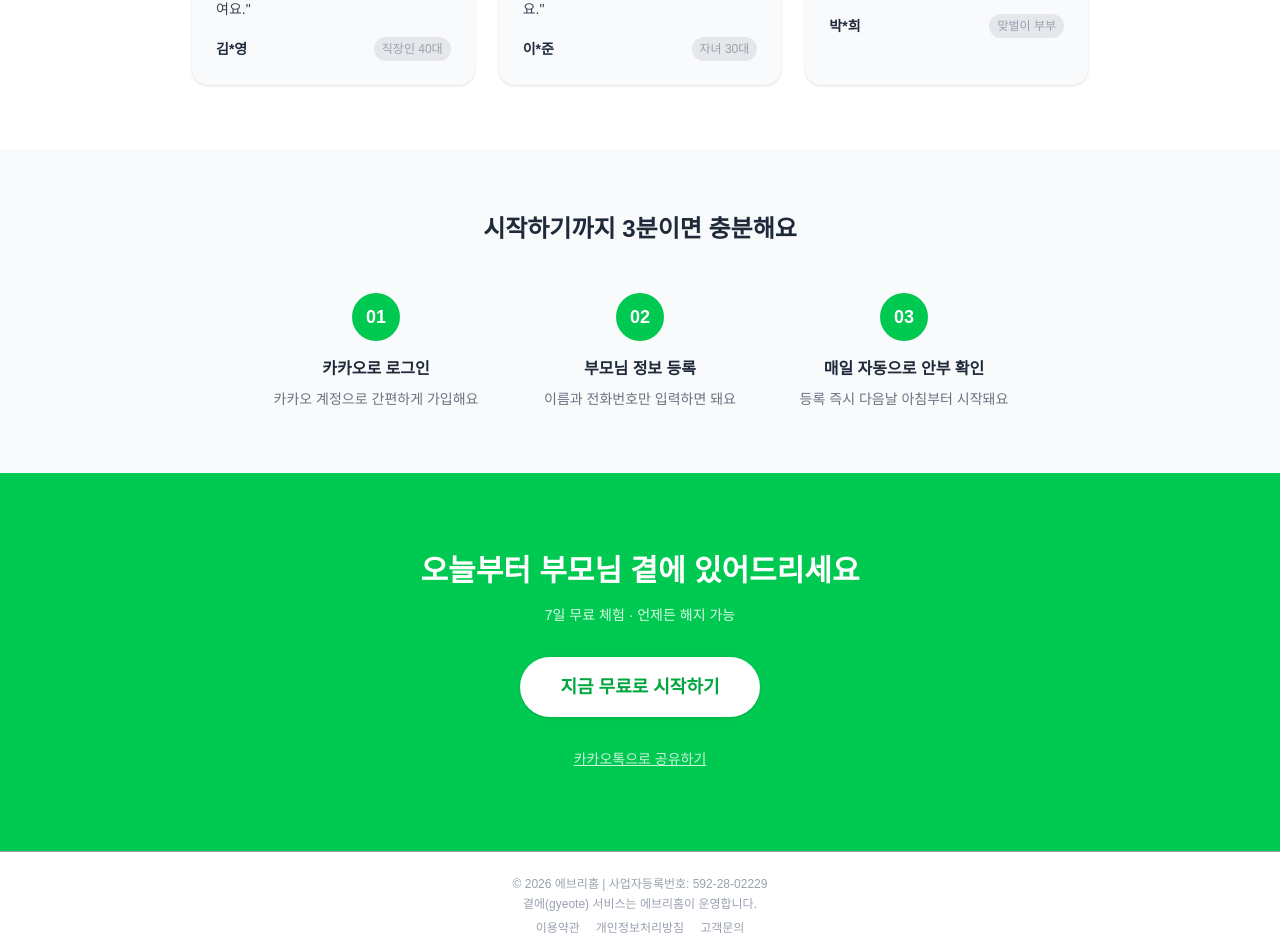
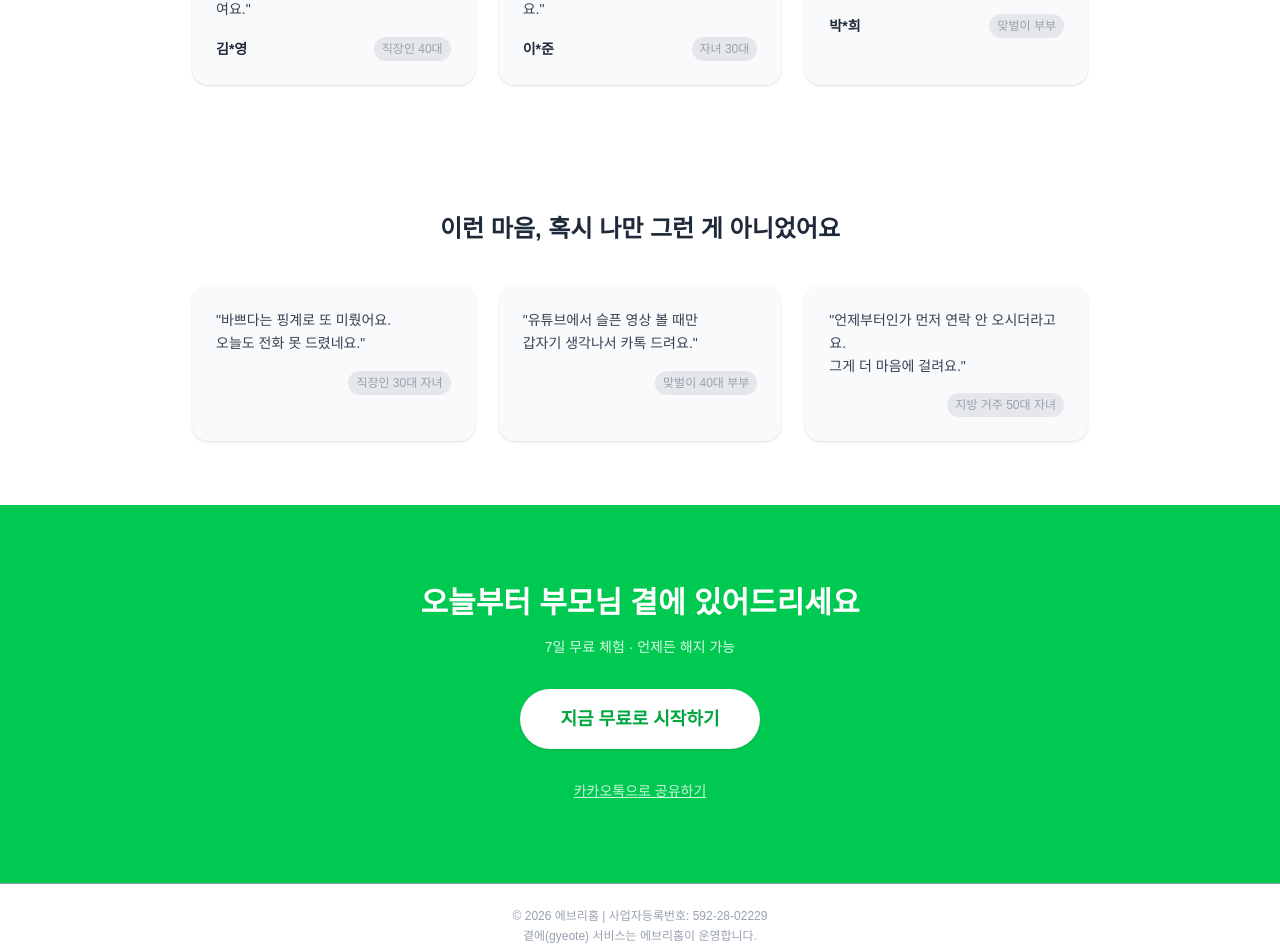
Before and after one commit to kindboy0427-collab/gyeote, a Next.js app: page / in a window 1280 px wide. Shown: the part 1299-2245 px from the top of the page. Built offline with nearby package versions, Linux system fonts and the light colour scheme.

Commit message:
랜딩 후기 섹션 감성 페르소나 카드로 교체

```diff
--- a/app/page.tsx
+++ b/app/page.tsx
@@ -71,23 +71,38 @@ export default function Home() {
         </div>
       </section>
 
-      <section className="px-6 py-16 bg-gray-50">
-        <h3 className="text-center text-2xl font-bold text-gray-800 mb-12">시작하기까지 3분이면 충분해요</h3>
-        <div className="flex flex-col md:flex-row items-center justify-center gap-6 max-w-3xl mx-auto">
+      <section className="px-6 py-16 bg-white">
+
+        <h3 className="text-center text-2xl font-bold text-gray-800 mb-10">이런 마음, 혹시 나만 그런 게 아니었어요</h3>
+
+        <div className="grid grid-cols-1 md:grid-cols-3 gap-6 max-w-4xl mx-auto">
+
           {[
-            { step: '01', title: '카카오로 로그인', desc: '카카오 계정으로 간편하게 가입해요' },
-            { step: '02', title: '부모님 정보 등록', desc: '이름과 전화번호만 입력하면 돼요' },
-            { step: '03', title: '매일 자동으로 안부 확인', desc: '등록 즉시 다음날 아침부터 시작돼요' },
-          ].map((s, i) => (
-            <div key={i} className="flex-1 text-center">
-              <div className="w-12 h-12 bg-green-500 text-white rounded-full flex items-center justify-center font-bold text-lg mx-auto mb-4">
-                {s.step}
+
+            { text: '바쁘다는 핑계로 또 미뤘어요.\n오늘도 전화 못 드렸네요.', tag: '직장인 30대 자녀' },
+
+            { text: '유튜브에서 슬픈 영상 볼 때만\n갑자기 생각나서 카톡 드려요.', tag: '맞벌이 40대 부부' },
+
+            { text: '언제부터인가 먼저 연락 안 오시더라고요.\n그게 더 마음에 걸려요.', tag: '지방 거주 50대 자녀' },
+
+          ].map((r, i) => (
+
+            <div key={i} className="bg-gray-50 rounded-2xl p-6 shadow-sm">
+
+              <p className="text-gray-700 text-sm leading-relaxed mb-4 whitespace-pre-line">"{r.text}"</p>
+
+              <div className="flex items-center justify-end">
+
+                <span className="text-xs text-gray-400 bg-gray-200 px-2 py-1 rounded-full">{r.tag}</span>
+
               </div>
-              <h4 className="font-bold text-gray-800 mb-2">{s.title}</h4>
-              <p className="text-gray-500 text-sm">{s.desc}</p>
+
             </div>
+
           ))}
+
         </div>
+
       </section>
 
       <section className="px-6 py-20 bg-green-500 text-center">
```
